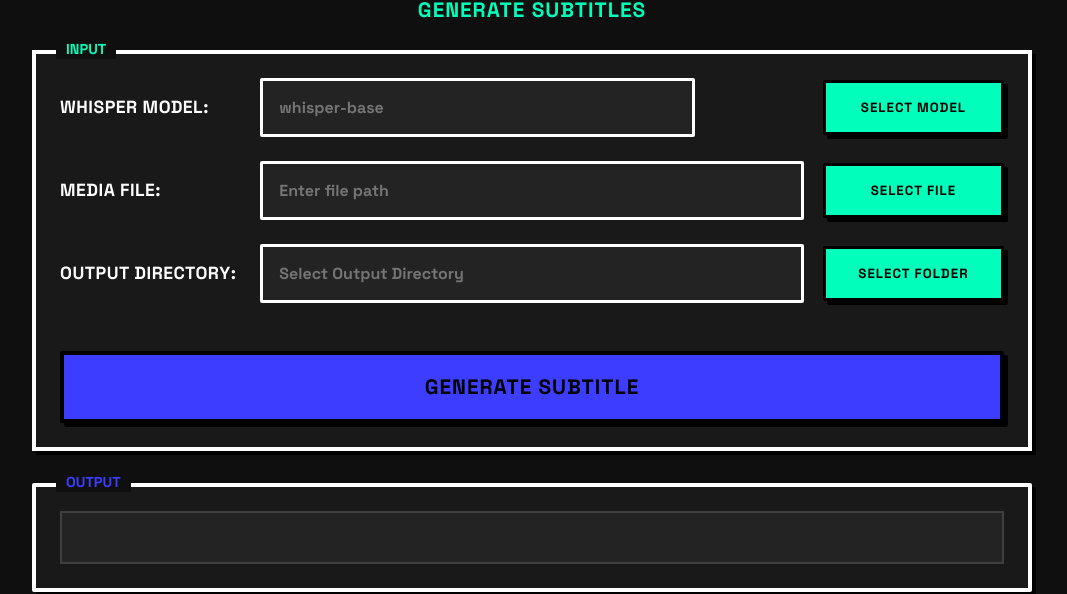
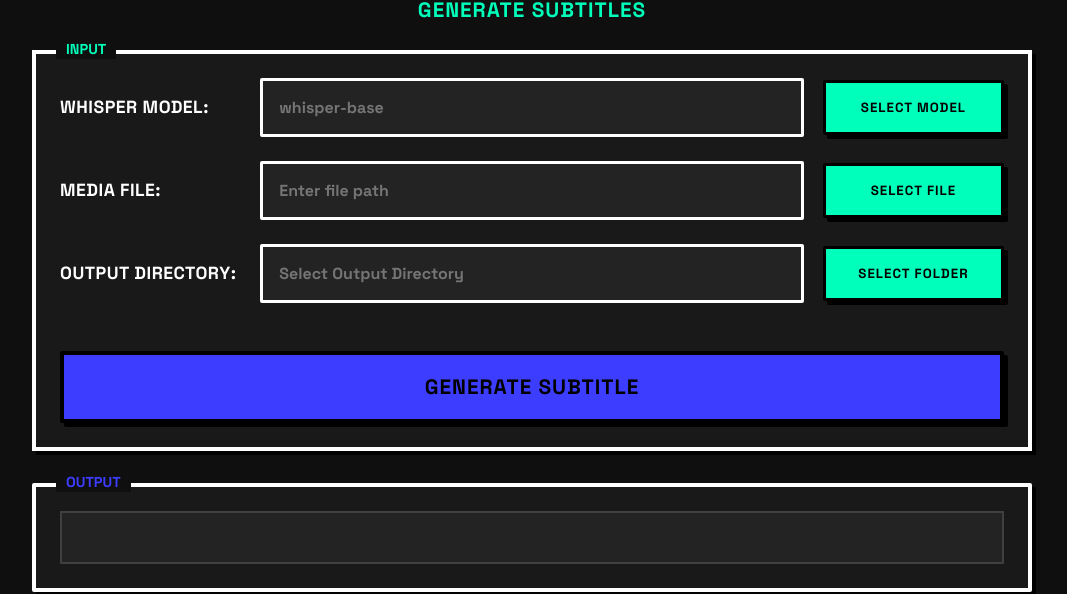
Before and after one commit to jebin2/SRTify, a website: page src/index.html in a window 1280 px wide. Shown: the part 114-708 px from the top of the page, without its empty margins (108-1175 px from the left). Drawn offline with Linux system fonts and the light colour scheme.

Commit message:
issue fix

```diff
--- a/src/index.html
+++ b/src/index.html
@@ -27,7 +27,7 @@
 		<div class="input-area">
 			<div class="input-group">
 				<label for="model">Whisper Model:</label>
-				<div style="position: relative; flex-grow: 1; max-width: 80%;">
+				<div style="position: relative; flex-grow: 1;">
 					<input id="model" type="text" onclick="showDropdown()" placeholder="whisper-base"
 						style="width: -webkit-fill-available;">
 					<div id="modelDropdown" class="dropdown two">
```
